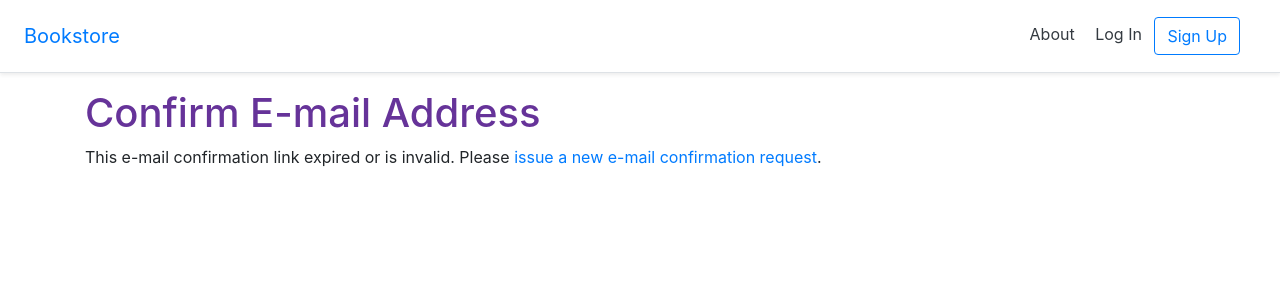
After one commit to TareqMonwer/E-Store, a Django app: a page that uses templates/_base.html in a window 1280 px wide. The commit adds this page. Shown: the top 300 px of the page. Run offline with Django 3.2, Linux system fonts and the light colour scheme; some libraries are stand-ins or nearby versions.

Commit message:
chapter-7 allauth email login

```diff
--- a/bookstore_project/urls.py
+++ b/bookstore_project/urls.py
@@ -6,9 +6,8 @@ urlpatterns = [
     path('admin/', admin.site.urls),
 
     # Auth app by django
-    path('accounts/', include('django.contrib.auth.urls')),
+    path('accounts/', include('allauth.urls')),
 
     # Local apps
-    path('accounts/', include('users.urls')),
     path('', include('pages.urls')),
 ]
--- a/templates/_base.html
+++ b/templates/_base.html
@@ -6,24 +6,22 @@
     <meta charset="utf-8">
     <title>{% block title %}Bookstore{% endblock title %}</title>
     <meta name="viewport" content="width=device-width, initial-scale=1, shrink-to-fit=no">
-    <link rel="stylesheet" href="https://stackpath.bootstrapcdn.com/bootstrap/4.3.1/css/bootstrap.min.css"
-        integrity="sha384-ggOyR0iXCbMQv3Xipma34MD+dH/1fQ784/j6cY/iJTQUOhcWr7x9JvoRxT2MZw1T" crossorigin="anonymous">
+    <link rel="stylesheet" href="https://stackpath.bootstrapcdn.com/bootstrap/4.3.1/css/bootstrap.min.css">
     <link rel="stylesheet" href="{% static 'css/base.css' %}">
 </head>
 
 <body>
     <header>
         <!-- Fixed navbar -->
-        <div class="d-flex flex-column flex-md-row align-items-center p-3 px-md-4\
-            mb-3 bg-white border-bottom shadow-sm">
+        <div class="d-flex flex-column flex-md-row align-items-center p-3 px-md-4 mb-3 bg-white border-bottom shadow-sm">
             <a href="{% url 'home' %}" class="navbar-brand my-0 mr-md-auto font-weight-normal">Bookstore</a>
             <nav class="my-2 my-md-0 mr-md-3">
                 <a class="p-2 text-dark" href="{% url 'about' %}">About</a>
                 {% if user.is_authenticated %}
-                <a class="p-2 text-dark" href="{% url 'logout' %}">Log Out</a>
+                <a class="p-2 text-dark" href="{% url 'account_logout' %}">Log Out</a>
                 {% else %}
-                <a class="p-2 text-dark" href="{% url 'login' %}">Log In</a>
-                <a class="btn btn-outline-primary" href="{% url 'signup' %}">Sign Up</a>
+                <a class="p-2 text-dark" href="{% url 'account_login' %}">Log In</a>
+                <a class="btn btn-outline-primary" href="{% url 'account_signup' %}">Sign Up</a>
                 {% endif %}
             </nav>
         </div>
--- /dev/null
+++ b/templates/account/email_confirm.html
@@ -0,0 +1,34 @@
+{% extends "_base.html" %}
+
+{% load i18n %}
+{% load account %}
+
+{% block head_title %}{% trans "Confirm E-mail Address" %}{% endblock %}
+
+
+{% block content %}
+<h1>{% trans "Confirm E-mail Address" %}</h1>
+
+{% if confirmation %}
+
+{% user_display confirmation.email_address.user as user_display %}
+
+<p>{% blocktrans with confirmation.email_address.email as email %}Please confirm that <a
+        href="mailto:{{ email }}">{{ email }}</a> is an e-mail address for user {{ user_display }}.{% endblocktrans %}
+</p>
+
+<form method="post" action="{% url 'account_confirm_email' confirmation.key %}">
+    {% csrf_token %}
+    <button class="btn btn-success" type="submit">{% trans 'Confirm' %}</button>
+</form>
+
+{% else %}
+
+{% url 'account_email' as email_url %}
+
+<p>{% blocktrans %}This e-mail confirmation link expired or is invalid. Please <a href="{{ email_url }}">issue a new
+        e-mail confirmation request</a>.{% endblocktrans %}</p>
+
+{% endif %}
+
+{% endblock %}
--- a/templates/registration/login.html
+++ b/templates/account/login.html
@@ -12,7 +12,7 @@
             {{ form|crispy }}
             <input class="btn btn-success" type="submit" value="Login">
             <hr>
-            <p>Have not registered yet? <a href="{% url 'signup' %}">Signup Now.</a></p>
+            <p>Have not registered yet? <a href="{% url 'account_signup' %}">Signup Now.</a></p>
         </form>
     </div>
 </div>
--- a/templates/signup.html
+++ b/templates/account/signup.html
@@ -12,7 +12,7 @@
             {{ form|crispy }}
             <input class="btn btn-success" type="submit" value="Signup">
             <hr>
-            <p>Have registered already? <a href="{% url 'login' %}">Login Now.</a></p>
+            <p>Have registered already? <a href="{% url 'account_login' %}">Login Now.</a></p>
         </form>
     </div>
 </div>
```
Also changed, not shown: bookstore_project/settings.py (+24 -0 lines), templates/account/logout.html (added, +17 -0 lines), users/tests.py (+9 -14 lines), users/urls.py (deleted, +0 -8 lines), users/views.py (deleted, +0 -12 lines), 2 other files.
